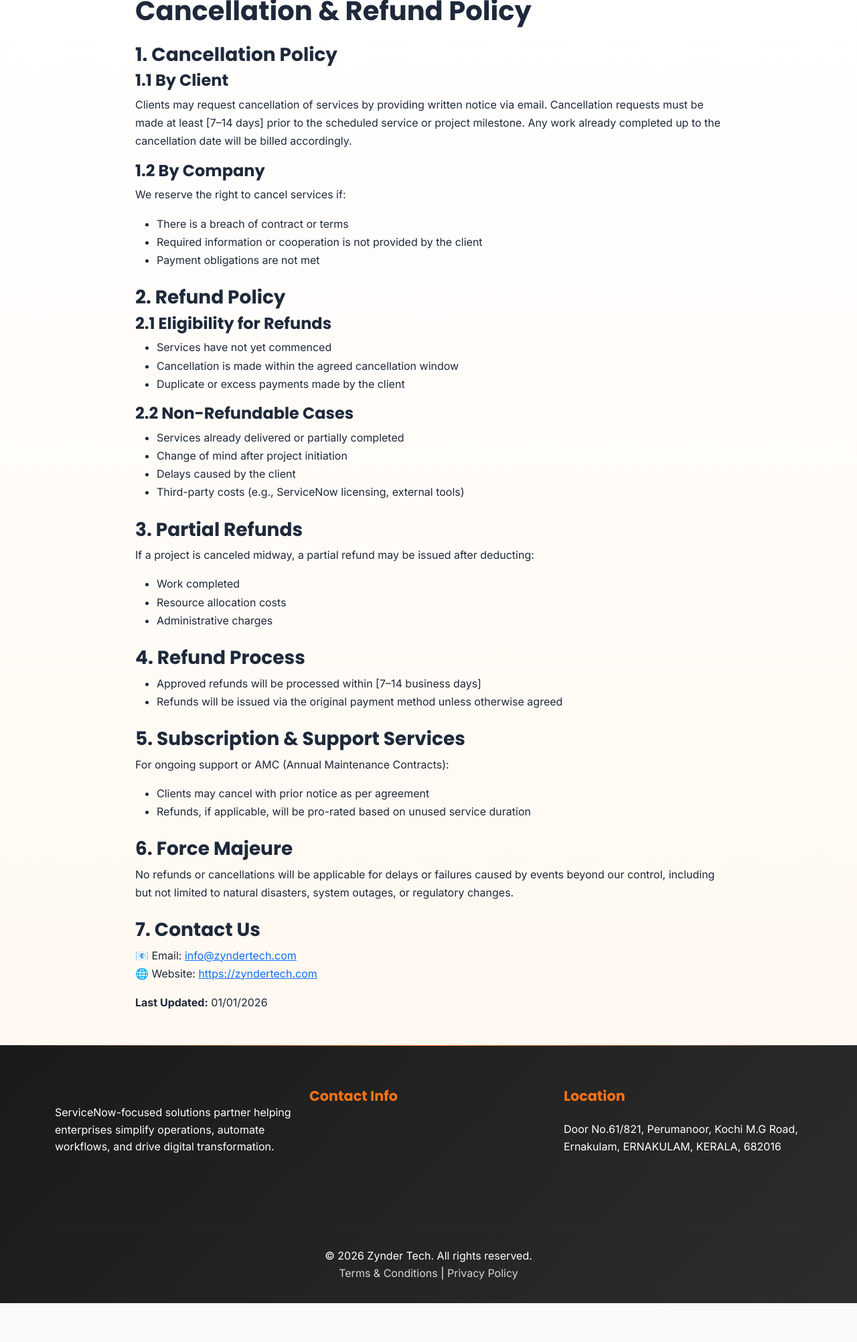
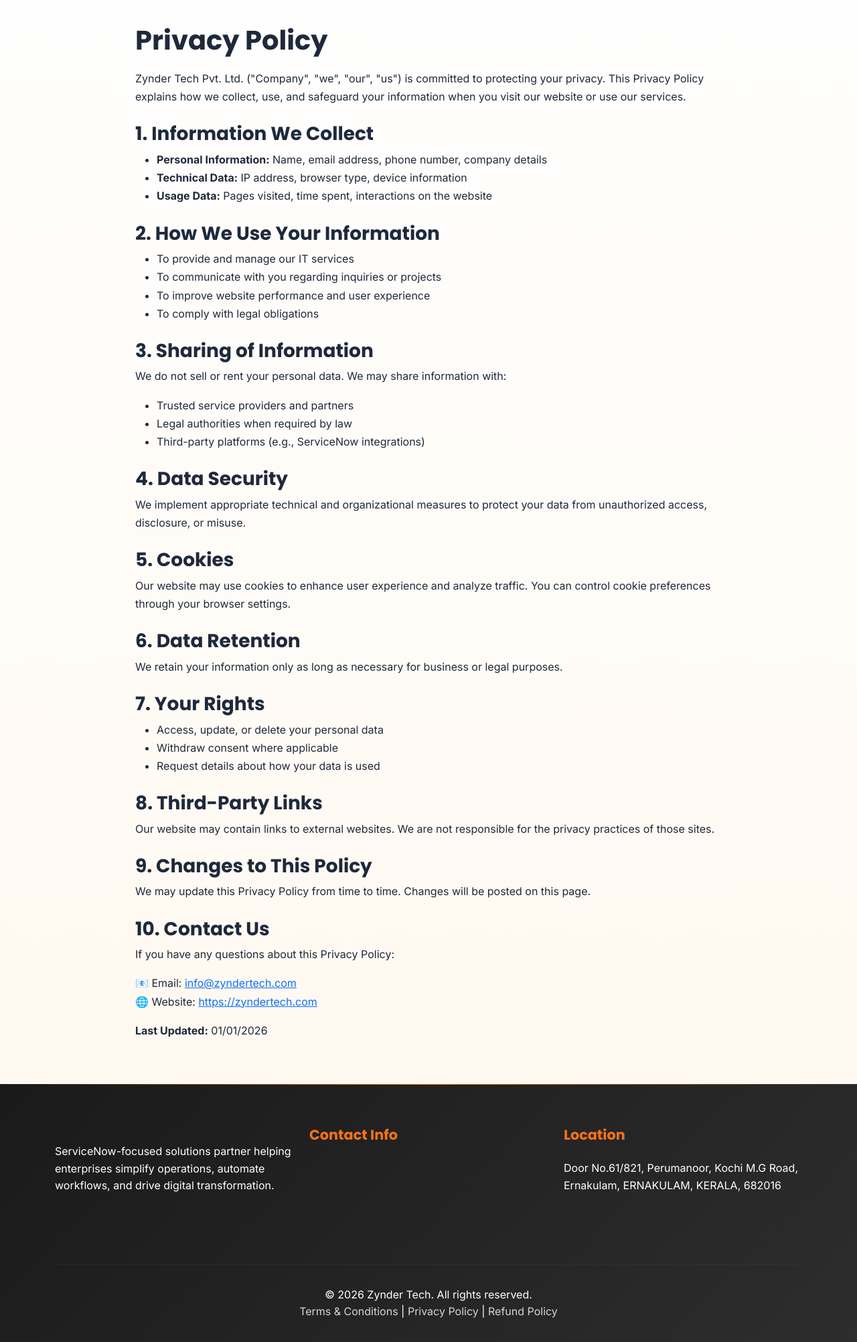
Before and after one commit to abhishekpythoninmakes/zyndertech, a Django app: page /privacy/ in a window 1280 px wide. Shown: the part 84-2087 px from the top of the page at 67% size. Before the commit the page ends 2029 px from the top, so only its background shows below. Run offline with Django 5.2, Linux system fonts and the light colour scheme; data that the repository does not hold is empty; some libraries are stand-ins or nearby versions.

Commit message:
add privaccy

```diff
--- a/templates/base.html
+++ b/templates/base.html
@@ -534,6 +534,8 @@
         <p class="mb-0">
             <a href="{% url 'terms' %}">Terms & Conditions</a> |
             <a href="{% url 'privacy' %}">Privacy Policy</a>
+            |
+            <a href="{% url 'refund' %}">Refund Policy</a>
         </p>
     </div>
 </div>
--- a/templates/website/privacy.html
+++ b/templates/website/privacy.html
@@ -1,12 +1,14 @@
 {% extends 'base.html' %}
 
-{% block title %}Terms & Conditions - {{ site_settings.site_name|default:"Zynder Tech" }}{% endblock %}
+{% block title %}Privacy Policy - {{ site_settings.site_name|default:"Zynder Tech" }}{% endblock %}
 
-<!-- {% block extra_css %} -->
+{% block extra_css %}
 <style>
     .policy-container {
         max-width: 900px;
-        margin: 50px auto;
+        margin: 0 auto;
+        padding-top: 120px;
+        padding-bottom: 50px;
         line-height: 1.7;
     }
     .policy-container h1 {
@@ -21,79 +23,81 @@
 {% block content %}
 
 <div class="container policy-container">
-   <h1>Cancellation & Refund Policy</h1>
+    <h1>Privacy Policy</h1>
 
-    <h3>1. Cancellation Policy</h3>
-
-    <h4>1.1 By Client</h4>
     <p>
-        Clients may request cancellation of services by providing written notice via email.
-        Cancellation requests must be made at least [7–14 days] prior to the scheduled service or project milestone.
-        Any work already completed up to the cancellation date will be billed accordingly.
+        Zynder Tech Pvt. Ltd. ("Company", "we", "our", "us") is committed to protecting your privacy.
+        This Privacy Policy explains how we collect, use, and safeguard your information when you
+        visit our website or use our services.
     </p>
 
-    <h4>1.2 By Company</h4>
-    <p>We reserve the right to cancel services if:</p>
+    <h3>1. Information We Collect</h3>
     <ul>
-        <li>There is a breach of contract or terms</li>
-        <li>Required information or cooperation is not provided by the client</li>
-        <li>Payment obligations are not met</li>
+        <li><strong>Personal Information:</strong> Name, email address, phone number, company details</li>
+        <li><strong>Technical Data:</strong> IP address, browser type, device information</li>
+        <li><strong>Usage Data:</strong> Pages visited, time spent, interactions on the website</li>
     </ul>
 
-    <h3>2. Refund Policy</h3>
-
-    <h4>2.1 Eligibility for Refunds</h4>
+    <h3>2. How We Use Your Information</h3>
     <ul>
-        <li>Services have not yet commenced</li>
-        <li>Cancellation is made within the agreed cancellation window</li>
-        <li>Duplicate or excess payments made by the client</li>
+        <li>To provide and manage our IT services</li>
+        <li>To communicate with you regarding inquiries or projects</li>
+        <li>To improve website performance and user experience</li>
+        <li>To comply with legal obligations</li>
     </ul>
 
-    <h4>2.2 Non-Refundable Cases</h4>
+    <h3>3. Sharing of Information</h3>
+    <p>
+        We do not sell or rent your personal data. We may share information with:
+    </p>
     <ul>
-        <li>Services already delivered or partially completed</li>
-        <li>Change of mind after project initiation</li>
-        <li>Delays caused by the client</li>
-        <li>Third-party costs (e.g., ServiceNow licensing, external tools)</li>
+        <li>Trusted service providers and partners</li>
+        <li>Legal authorities when required by law</li>
+        <li>Third-party platforms (e.g., ServiceNow integrations)</li>
     </ul>
 
-    <h3>3. Partial Refunds</h3>
+    <h3>4. Data Security</h3>
     <p>
-        If a project is canceled midway, a partial refund may be issued after deducting:
+        We implement appropriate technical and organizational measures to protect your data
+        from unauthorized access, disclosure, or misuse.
     </p>
+
+    <h3>5. Cookies</h3>
+    <p>
+        Our website may use cookies to enhance user experience and analyze traffic.
+        You can control cookie preferences through your browser settings.
+    </p>
+
+    <h3>6. Data Retention</h3>
+    <p>
+        We retain your information only as long as necessary for business or legal purposes.
+    </p>
+
+    <h3>7. Your Rights</h3>
     <ul>
-        <li>Work completed</li>
-        <li>Resource allocation costs</li>
-        <li>Administrative charges</li>
+        <li>Access, update, or delete your personal data</li>
+        <li>Withdraw consent where applicable</li>
+        <li>Request details about how your data is used</li>
     </ul>
 
-    <h3>4. Refund Process</h3>
-    <ul>
-        <li>Approved refunds will be processed within [7–14 business days]</li>
-        <li>Refunds will be issued via the original payment method unless otherwise agreed</li>
-    </ul>
-
-    <h3>5. Subscription & Support Services</h3>
+    <h3>8. Third-Party Links</h3>
     <p>
-        For ongoing support or AMC (Annual Maintenance Contracts):
-    </p>
-    <ul>
-        <li>Clients may cancel with prior notice as per agreement</li>
-        <li>Refunds, if applicable, will be pro-rated based on unused service duration</li>
-    </ul>
-
-    <h3>6. Force Majeure</h3>
-    <p>
-        No refunds or cancellations will be applicable for delays or failures caused by events beyond our control,
-        including but not limited to natural disasters, system outages, or regulatory changes.
+        Our website may contain links to external websites. We are not responsible for
+        the privacy practices of those sites.
     </p>
 
-    <h3>7. Contact Us</h3>
+    <h3>9. Changes to This Policy</h3>
     <p>
+        We may update this Privacy Policy from time to time. Changes will be posted on this page.
+    </p>
 
-    📧 Email: <a href="mailto:info@zyndertech.com">info@zyndertech.com</a><br>
-    🌐 Website: <a href="https://zyndertech.com" target="_blank">https://zyndertech.com</a>
-
+    <h3>10. Contact Us</h3>
+    <p>
+        If you have any questions about this Privacy Policy:
+    </p>
+    <p>
+        📧 Email: <a href="mailto:info@zyndertech.com">info@zyndertech.com</a><br>
+        🌐 Website: <a href="https://zyndertech.com" target="_blank">https://zyndertech.com</a>
     </p>
 
     <p><strong>Last Updated:</strong> 01/01/2026</p>
--- a/website/urls.py
+++ b/website/urls.py
@@ -12,4 +12,5 @@ urlpatterns = [
     path('api/search/', views.live_search, name='live_search'),
     path('terms/', views.terms,name='terms'),
     path('privacy/', views.privacy,name='privacy'),
+    path('refund/', views.refund,name='refund'),
 ]
--- a/website/views.py
+++ b/website/views.py
@@ -197,3 +197,6 @@ def terms(request):
     return render(request, 'website/terms.html')
 def privacy(request):
     return render(request, 'website/privacy.html')
+
+def refund(request):
+    return render(request, 'website/refund.html')
```
Also changed, not shown: templates/website/refund.html (added, +99 -0 lines), templates/website/terms.html (+12 -14 lines).
